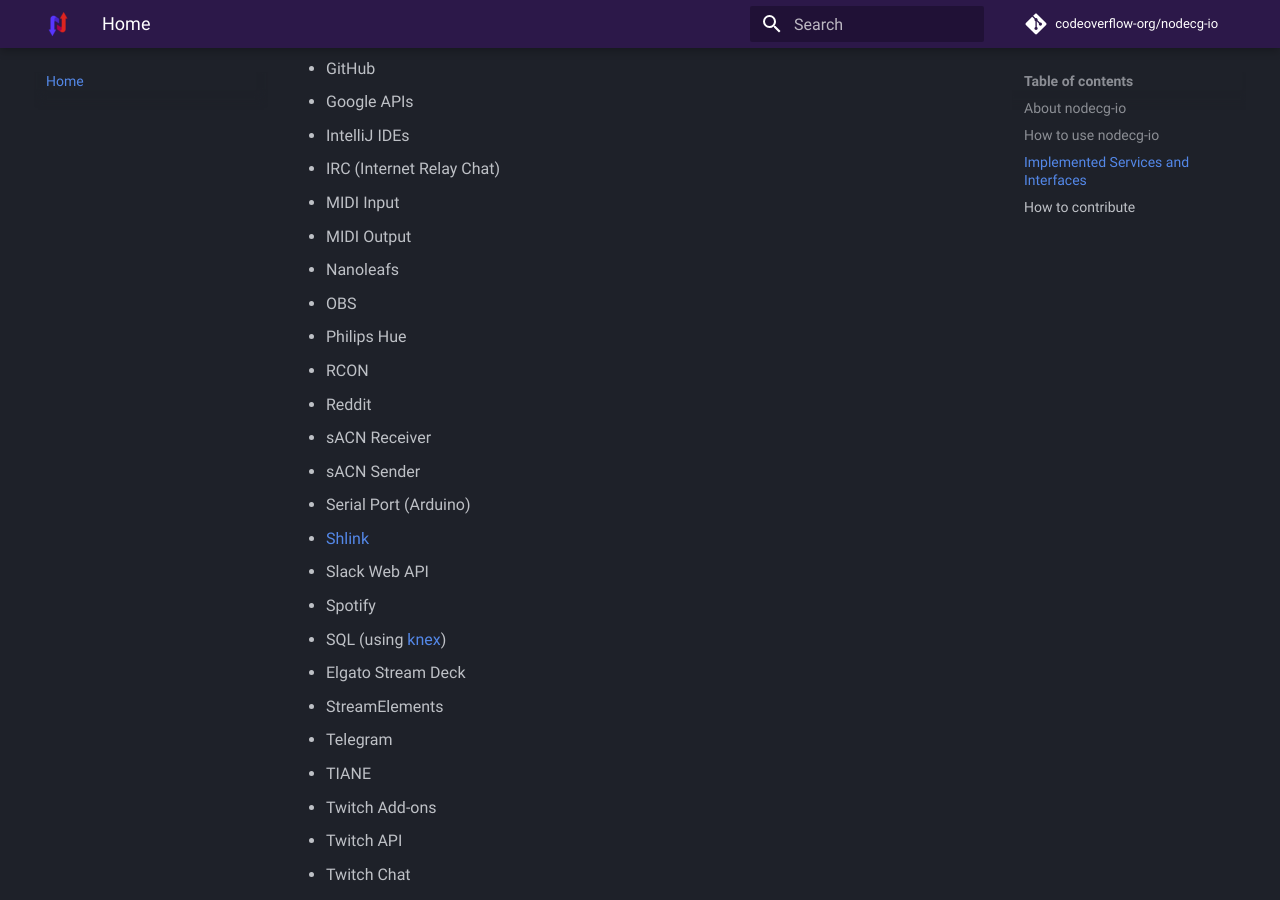
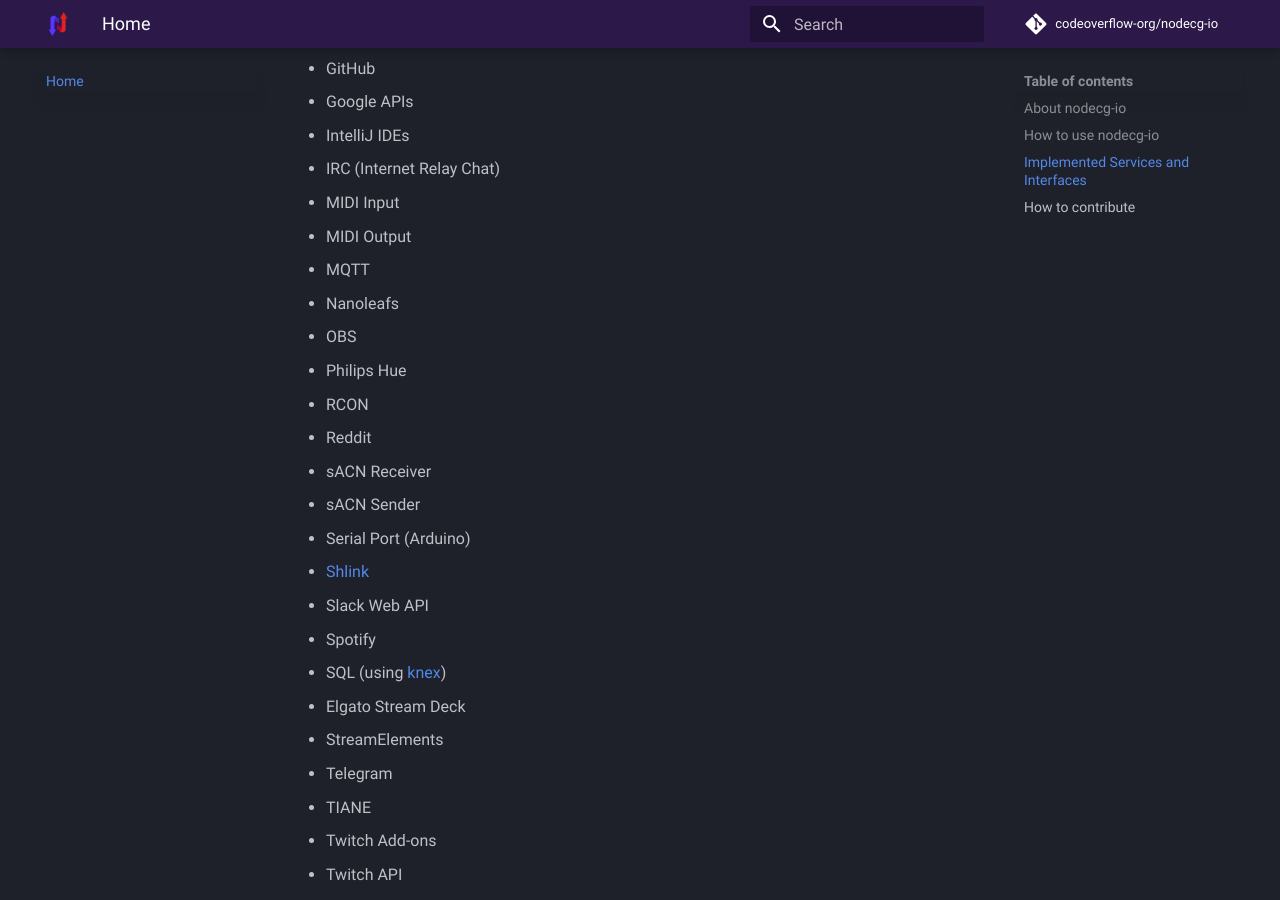
Before and after one commit to codeoverflow-org/nodecg-io-docs, an MkDocs documentation site: the page built from docs/index.md, in a window 1280 px wide and 900 px high, scrolled down 1173 px. Built offline with MkDocs 1.6.1 and Material for MkDocs 9.7.7, drawn with Linux system fonts in a browser that asks for light colours; comment, search, counter and statistics services are not loaded; the version menu is left out.

Commit message:
Add mqtt service to the service list

```diff
--- a/docs/index.md
+++ b/docs/index.md
@@ -38,6 +38,7 @@
 - IRC (Internet Relay Chat)
 - MIDI Input
 - MIDI Output
+- MQTT
 - Nanoleafs
 - OBS
 - Philips Hue
```
